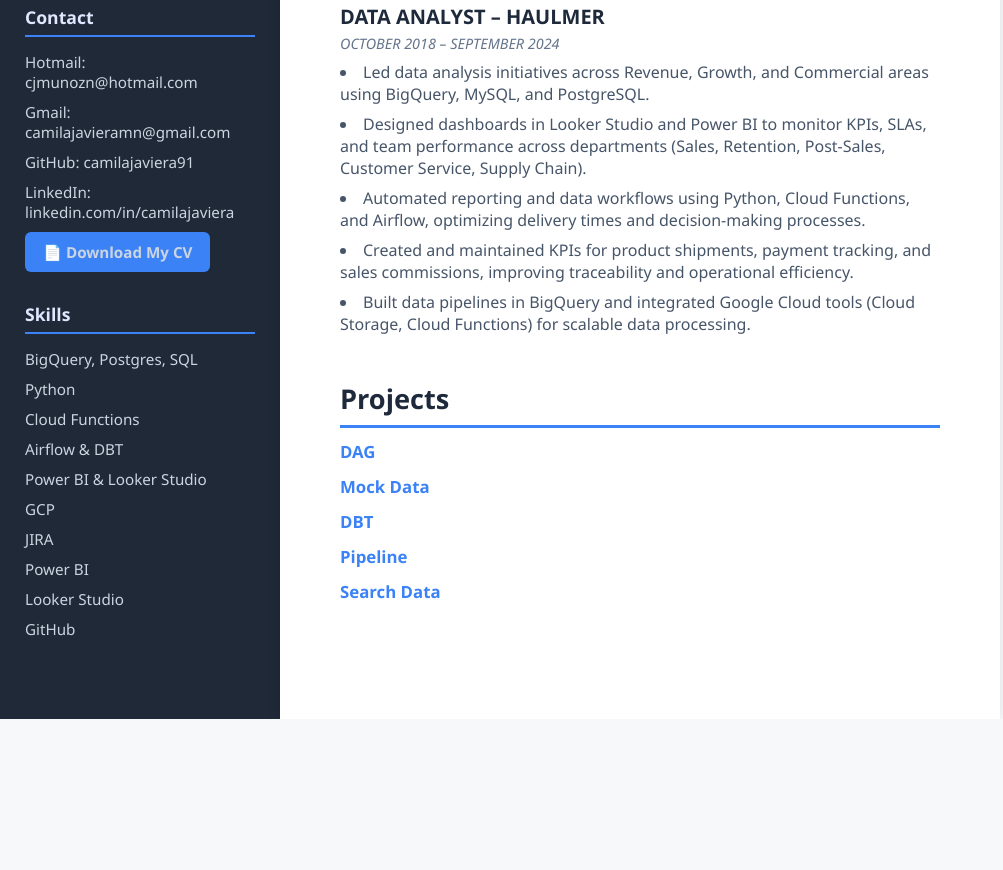
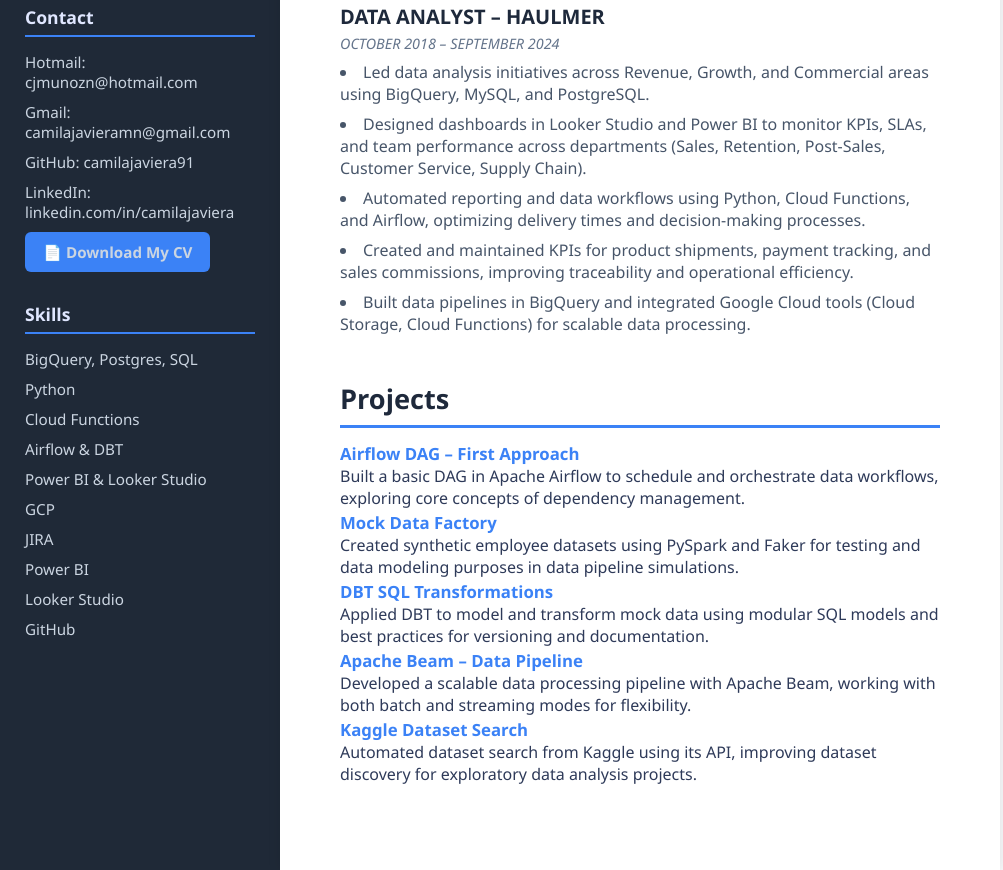
Before and after one commit to CamilaJaviera91/camila-portfolio, a plain HTML site: page index.html in a window 1280 px wide. Shown: the part 334-1204 px from the top of the page, without its empty margins (0-1003 px from the left). Before the commit the page ends 1053 px from the top, so only its background shows below. Drawn offline with Linux system fonts and the light colour scheme.

Commit message:
feat(index): edit profile

```diff
--- a/index.html
+++ b/index.html
@@ -66,17 +66,35 @@
         </article>
     </section>
 
+    <section class="projects">
+        <h2>Projects</h2>
 
-    <section class="projects">
-      <h2>Projects</h2>
-      <ul>
-        <li><a href="https://github.com/CamilaJaviera91/dag-first-approach" target="_blank" rel="noopener noreferrer">DAG</a></li>
-        <li><a href="https://github.com/CamilaJaviera91/mock-data-factory" target="_blank" rel="noopener noreferrer">Mock Data</a></li>
-        <li><a href="https://github.com/CamilaJaviera91/dbt-transformations-sql-mock-data" target="_blank" rel="noopener noreferrer">DBT</a></li>
-        <li><a href="https://github.com/CamilaJaviera91/apache-beam-pipeline-first-approach" target="_blank" rel="noopener noreferrer">Pipeline</a></li>
-        <li><a href="https://github.com/CamilaJaviera91/search-dataset-from-kaggle" target="_blank" rel="noopener noreferrer">Search Data</a></li>
-      </ul>
+        <div class="project">
+            <h3><a href="https://github.com/CamilaJaviera91/dag-first-approach" target="_blank">Airflow DAG – First Approach</a></h3>
+            <p>Built a basic DAG in Apache Airflow to schedule and orchestrate data workflows, exploring core concepts of dependency management.</p>
+        </div>
+
+        <div class="project">
+            <h3><a href="https://github.com/CamilaJaviera91/mock-data-factory" target="_blank">Mock Data Factory</a></h3>
+            <p>Created synthetic employee datasets using PySpark and Faker for testing and data modeling purposes in data pipeline simulations.</p>
+        </div>
+
+        <div class="project">
+            <h3><a href="https://github.com/CamilaJaviera91/dbt-transformations-sql-mock-data" target="_blank">DBT SQL Transformations</a></h3>
+            <p>Applied DBT to model and transform mock data using modular SQL models and best practices for versioning and documentation.</p>
+        </div>
+
+        <div class="project">
+            <h3><a href="https://github.com/CamilaJaviera91/apache-beam-pipeline-first-approach" target="_blank">Apache Beam – Data Pipeline</a></h3>
+            <p>Developed a scalable data processing pipeline with Apache Beam, working with both batch and streaming modes for flexibility.</p>
+        </div>
+
+        <div class="project">
+            <h3><a href="https://github.com/CamilaJaviera91/search-dataset-from-kaggle" target="_blank">Kaggle Dataset Search</a></h3>
+            <p>Automated dataset search from Kaggle using its API, improving dataset discovery for exploratory data analysis projects.</p>
+        </div>
     </section>
+
   </main>
 </body>
 </html>
```
